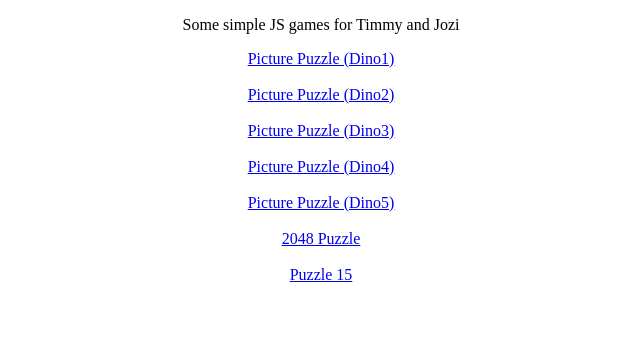
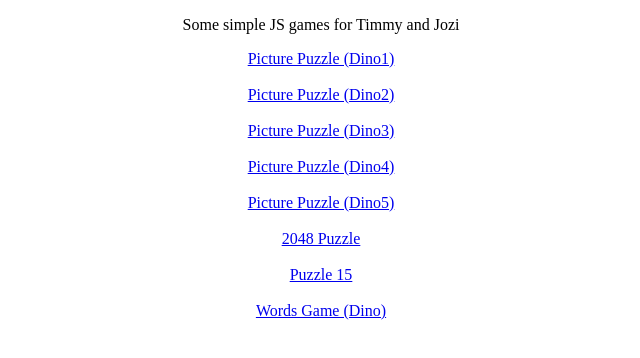
Before and after one commit to Dukenv/games, a plain HTML site: page index.html in a window 1280 px wide. Shown: the whole page, without its empty margins (319-959 px from the left). Drawn offline with Linux system fonts and the light colour scheme.

Commit message:
Update index.html

```diff
--- a/index.html
+++ b/index.html
@@ -13,6 +13,7 @@
          <a href="https://dukenv.github.io/games/SlidePuzzleGames/puzzle5.html">Picture Puzzle (Dino5) </a></br></br>
              <a href="https://dukenv.github.io/games/2048/">2048 Puzzle</a></br></br>
      <a href="https://dukenv.github.io/games/PG15/">Puzzle 15</a></br></br>
+     <a href="https://dukenv.github.io/games/WordsGame/">Words Game (Dino)</a></br></br>
     </center>
 
   </body>
```
